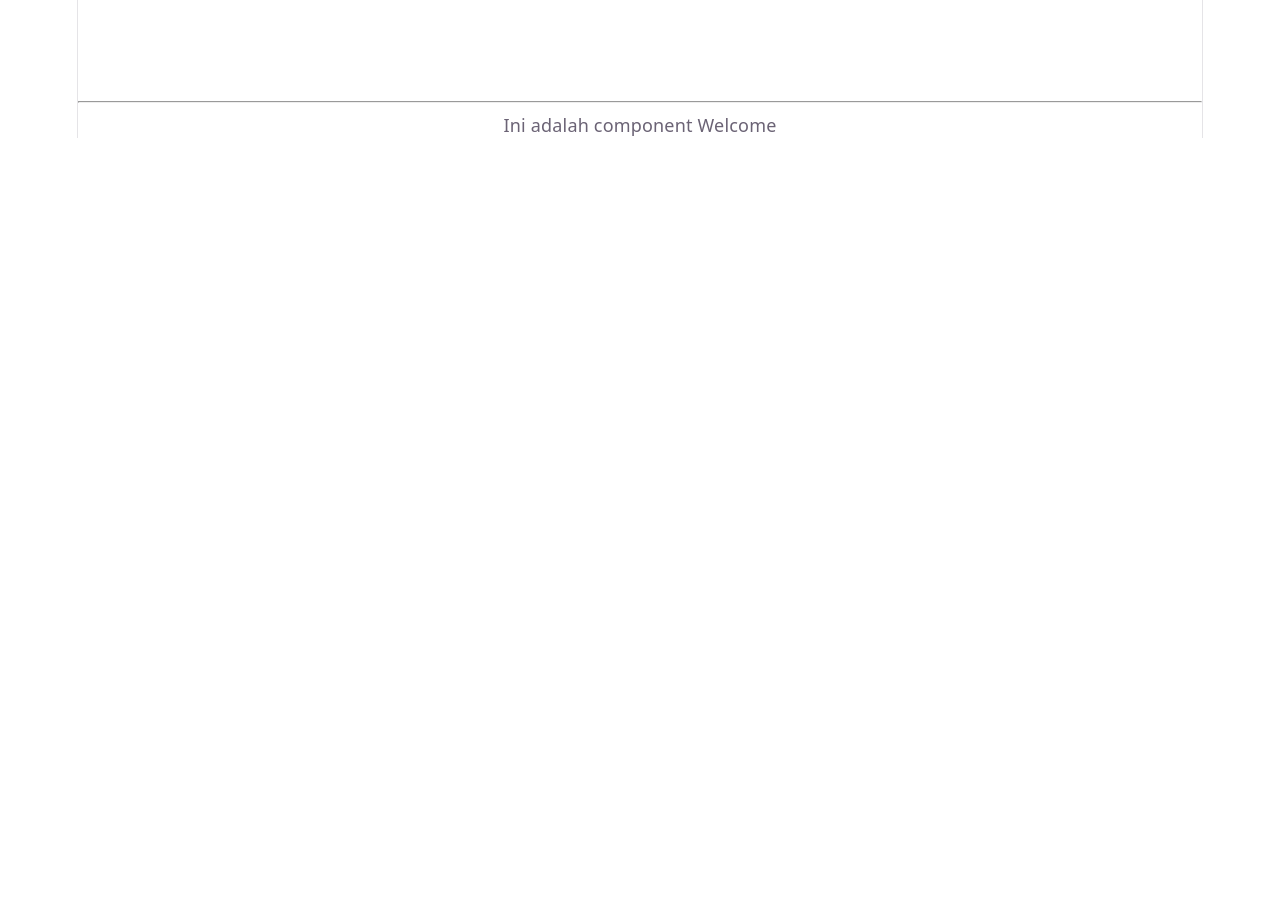
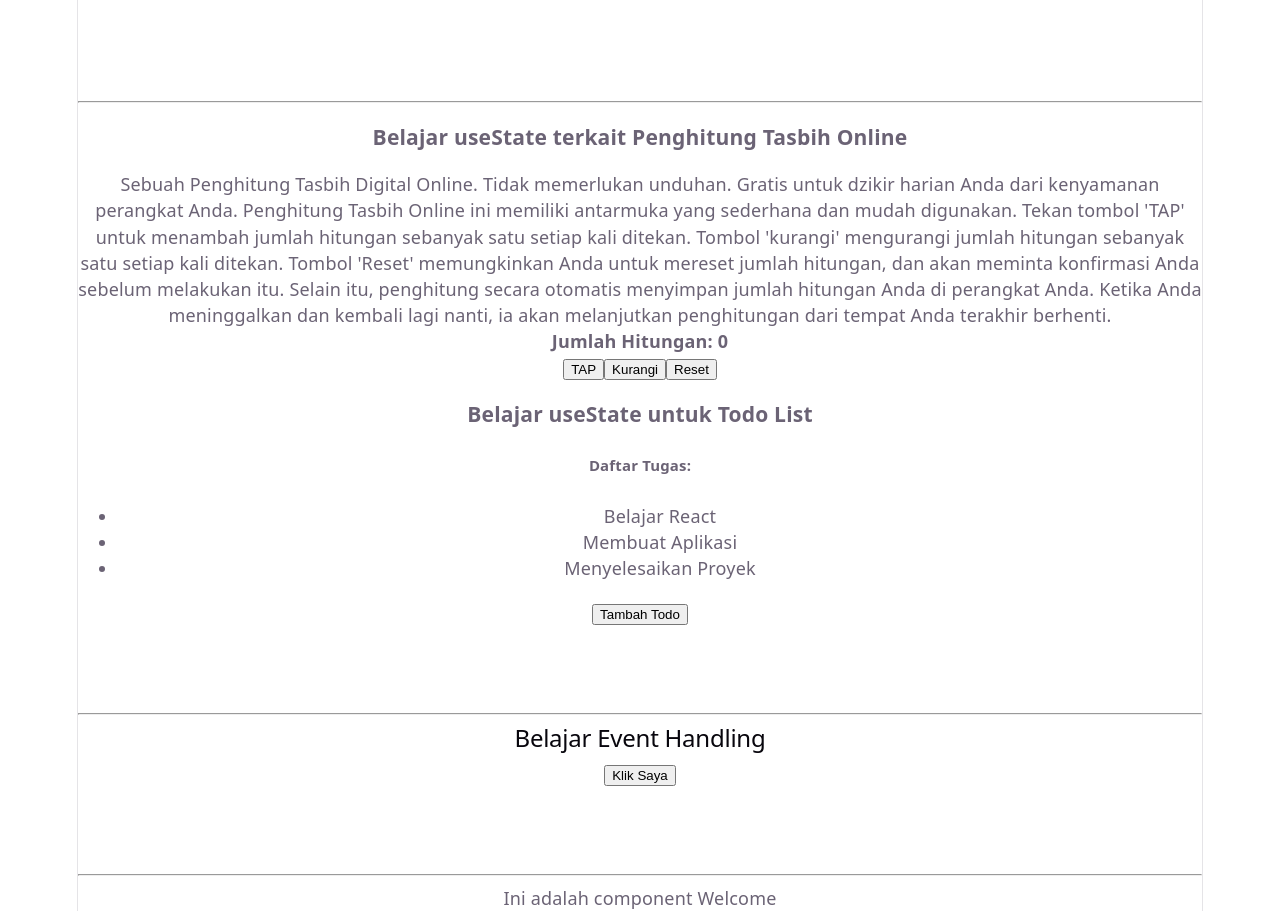
Before and after one commit to fadilahyudapratama/learn-react-basic, a React (Vite) app: page / in a window 1280 px wide. Shown: the part 760-1671 px from the top of the page. Before the commit the page ends 898 px from the top, so only its background shows below. Built offline with nearby package versions, Linux system fonts and the light colour scheme.

Commit message:
penambahan materi untuk useState dan Handling pada react

```diff
--- a/src/App.jsx
+++ b/src/App.jsx
@@ -2,6 +2,8 @@
 import Welcome from './component/Welcome';
 import Header from './component/Header';
 import Profil from './component/Profil';
+import Counter from './component/Counter';
+import Eventhandling from './component/Eventhandling';
 
 function App() {
   const name = "fadhilah Yuda Pratama";
@@ -25,6 +27,17 @@ function App() {
       <br />
       <br />
       <hr />
+
+      <Counter />
+      <br />
+      <br />
+      <br />
+      <hr />
+      <Eventhandling />
+      <br />
+      <br />
+      <br />
+      <hr />
       <Welcome />
     </div>
   )
--- /dev/null
+++ b/src/component/Counter.jsx
@@ -0,0 +1,39 @@
+import { useState } from 'react';
+
+function Counter() {
+    const [count, setCount] = useState(0);
+    const [todos, setTodos] = useState(["Belajar React", "Membuat Aplikasi", "Menyelesaikan Proyek"]);
+    const addTodo = () => {
+        setTodos([...todos, `Todo baru ${todos.length + 1}`]);
+    }
+    return (
+        <div>
+            <h3>Belajar useState terkait Penghitung Tasbih Online</h3>
+            <p>
+                Sebuah Penghitung Tasbih Digital Online. Tidak memerlukan unduhan. Gratis untuk dzikir harian Anda dari kenyamanan perangkat Anda.
+                Penghitung Tasbih Online ini memiliki antarmuka yang sederhana dan mudah digunakan. Tekan tombol 'TAP' untuk menambah jumlah hitungan sebanyak satu setiap kali ditekan. Tombol 'kurangi' mengurangi jumlah hitungan sebanyak satu setiap kali ditekan. Tombol 'Reset' memungkinkan Anda untuk mereset jumlah hitungan, dan akan meminta konfirmasi Anda sebelum melakukan itu. Selain itu, penghitung secara otomatis menyimpan jumlah hitungan Anda di perangkat Anda. Ketika Anda meninggalkan dan kembali lagi nanti, ia akan melanjutkan penghitungan dari tempat Anda terakhir berhenti.
+            </p>
+            <strong>Jumlah Hitungan: {count}</strong>
+            <br />
+            <button onClick={() => setCount(count + 1)}>TAP</button>
+            <button onClick={() => setCount(count - 1)}>Kurangi</button>
+            <button onClick={() => {
+                if (window.confirm("Apakah Anda yakin ingin mereset jumlah hitungan?")) {
+                    setCount(0);
+                }
+            }}>Reset</button>
+
+            <h3>Belajar useState untuk Todo List</h3>
+            <h5>Daftar Tugas:</h5>
+            <ul>
+                {todos.map((todo, index) => (
+                    <li key={index}>{todo}</li>
+                ))}
+            </ul>
+            <button onClick={addTodo}>Tambah Todo</button>
+        </div>
+    )
+
+}
+
+export default Counter
--- /dev/null
+++ b/src/component/Eventhandling.jsx
@@ -0,0 +1,14 @@
+function Eventhandling() {
+    const handleClick = () => {
+        alert("Tombil telah diklik!");
+    }
+
+    return (
+        <div>
+            <h2>Belajar Event Handling</h2>
+            <button onClick={handleClick}>Klik Saya</button>
+        </div>
+    )
+}
+
+export default Eventhandling
```
